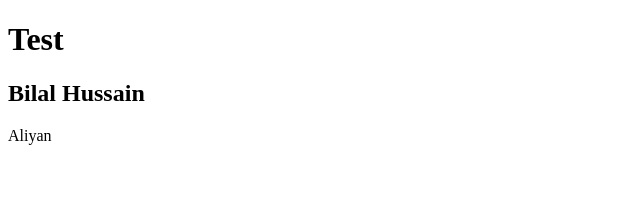
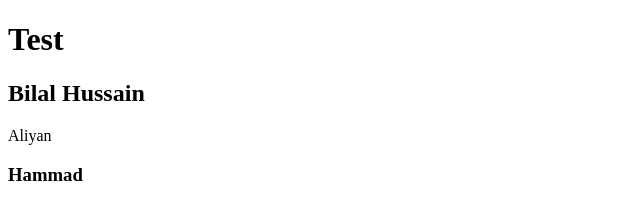
Before and after one commit to BilalMehfooz12/TestAndPractice, a plain HTML site: page index.html in a window 1280 px wide. Shown: the whole page, without its empty margins (0-640 px from the left). Drawn offline with Linux system fonts and the light colour scheme.

Commit message:
new_name_add

```diff
--- a/index.html
+++ b/index.html
@@ -11,6 +11,7 @@
     <h1>Test</h1>
     <h2>Bilal Hussain</h2>
     <p>Aliyan</p>
+    <h3>Hammad</h3>
 </body>
 
 </html>
```
